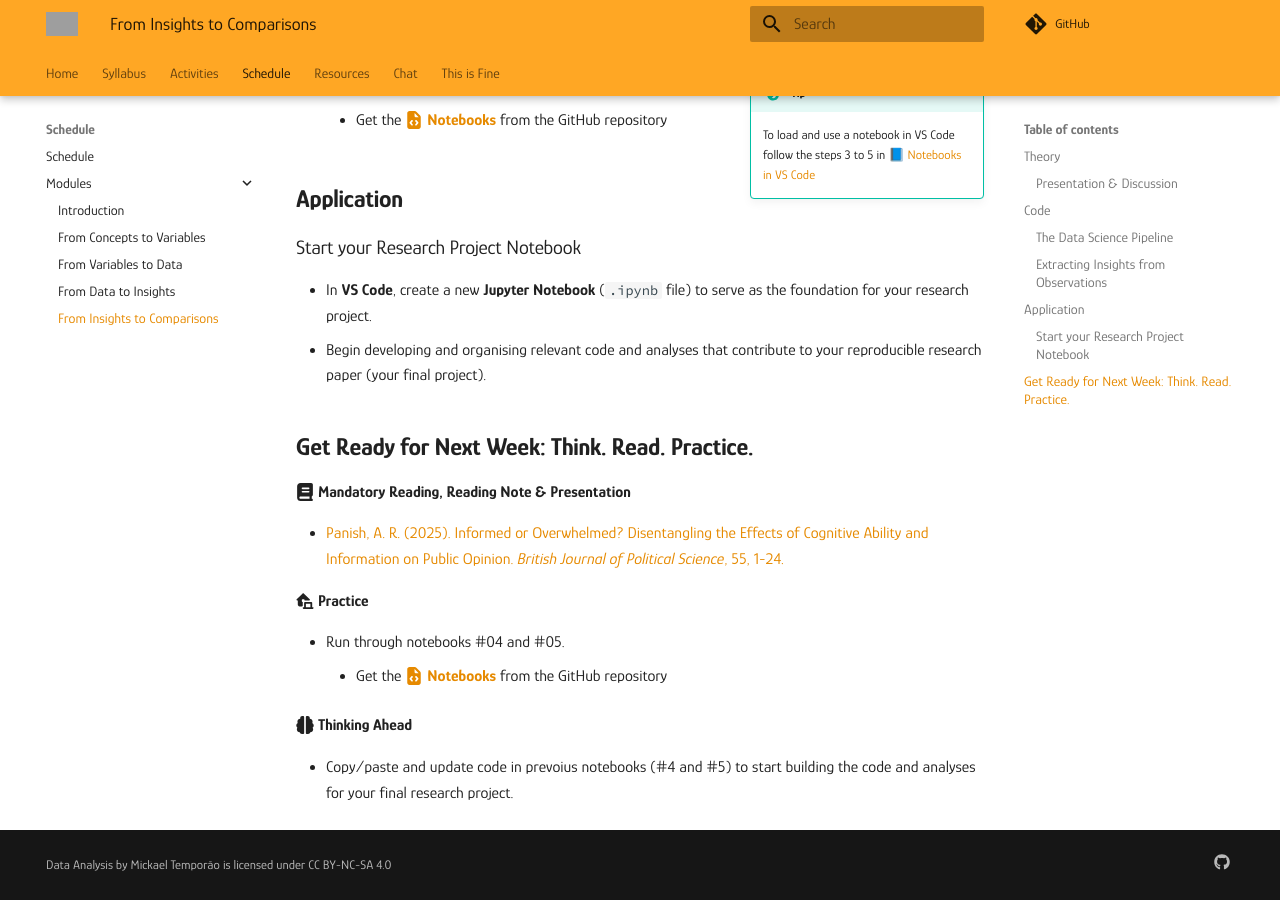
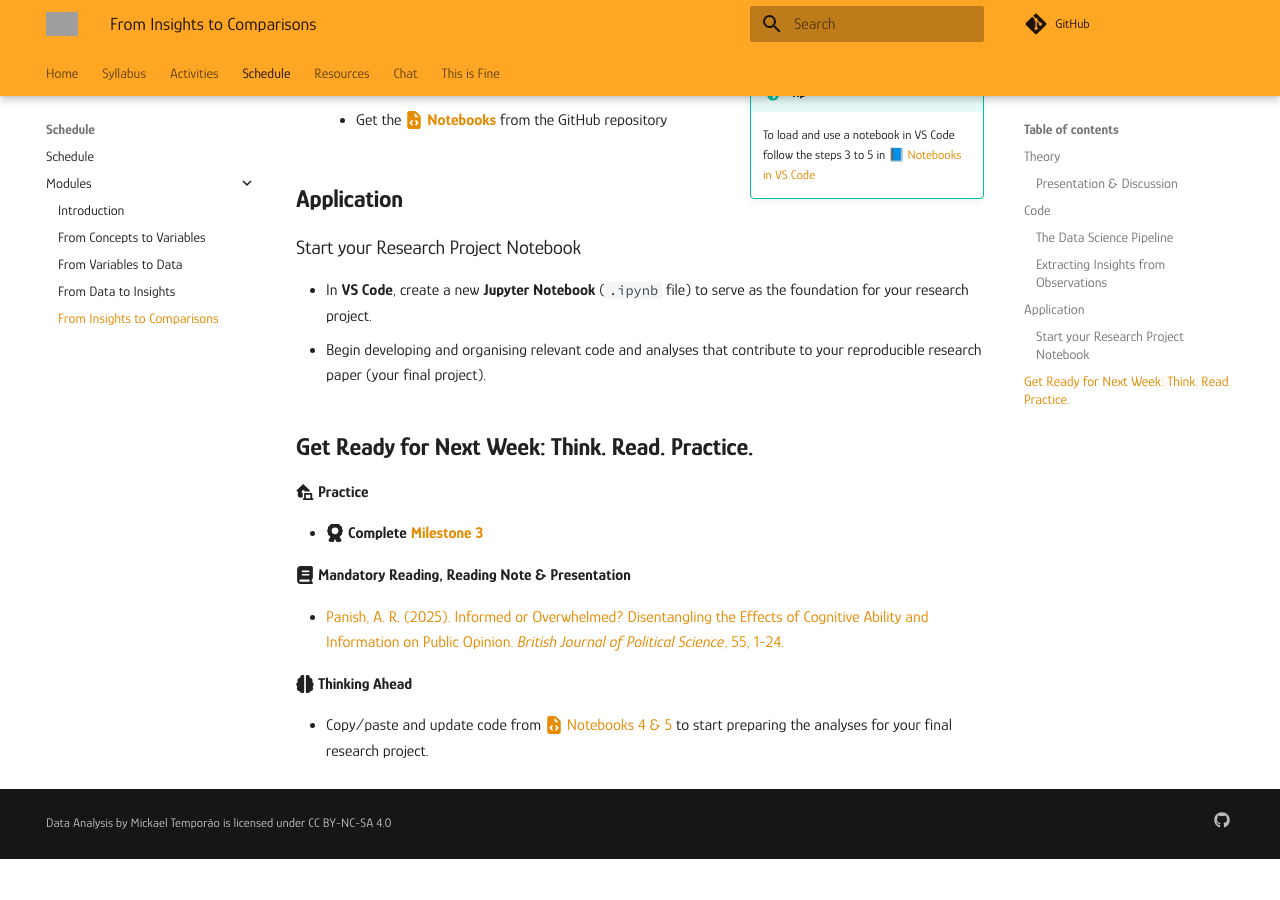
Before and after one commit to mickaeltemporao/data-analysis, an MkDocs documentation site: the page built from docs/modules/exploration-2.md, in a window 1280 px wide and 900 px high, scrolled down 861 px. Built offline with MkDocs 1.6.1 and Material for MkDocs 9.7.7, drawn with Linux system fonts in a browser that asks for light colours; comment, search, counter and statistics services are not loaded; after the commit the page ends 1720 px from its top, so only the background shows below that; grey boxes are pictures that could not be loaded.

Commit message:
update module

```diff
--- a/docs/modules/exploration-2.md
+++ b/docs/modules/exploration-2.md
@@ -22,15 +22,14 @@
 - Begin developing and organising relevant code and analyses that contribute to your reproducible research paper (your final project).
 
 ## **Get Ready for Next Week: Think. Read. Practice.**
+:fontawesome-solid-house-laptop: **Practice**
+
+- :fontawesome-solid-award: **Complete** [**Milestone 3**](../activities/milestone-3.md)
+
 :fontawesome-solid-book: **Mandatory Reading, Reading Note & Presentation**
 
 - [Panish, A. R. (2025). Informed or Overwhelmed? Disentangling the Effects of Cognitive Ability and Information on Public Opinion. *British Journal of Political Science*, 55, 1-24.](https://www.cambridge.org/core/journals/british-journal-of-political-science/article/informed-or-overwhelmed-disentangling-the-effects-of-cognitive-ability-and-information-on-public-opinion/75BE14D71B91D44CC700F93F37CDC398)
 
-:fontawesome-solid-house-laptop: **Practice**
-
-- Run through notebooks #04 and #05.
-    - Get the [:fontawesome-solid-file-code: **Notebooks**](https://github.com/mickaeltemporao/data-analysis-codespace/tree/main/notebooks) from the GitHub repository
-
 :fontawesome-solid-brain: **Thinking Ahead**
 
-- Copy/paste and update code in prevoius notebooks (#4 and #5) to start building the code and analyses for your final research project.
+- Copy/paste and update code from [:fontawesome-solid-file-code: Notebooks 4 & 5](https://github.com/mickaeltemporao/data-analysis-codespace/tree/main/notebooks) to start preparing the analyses for your final research project.
```
